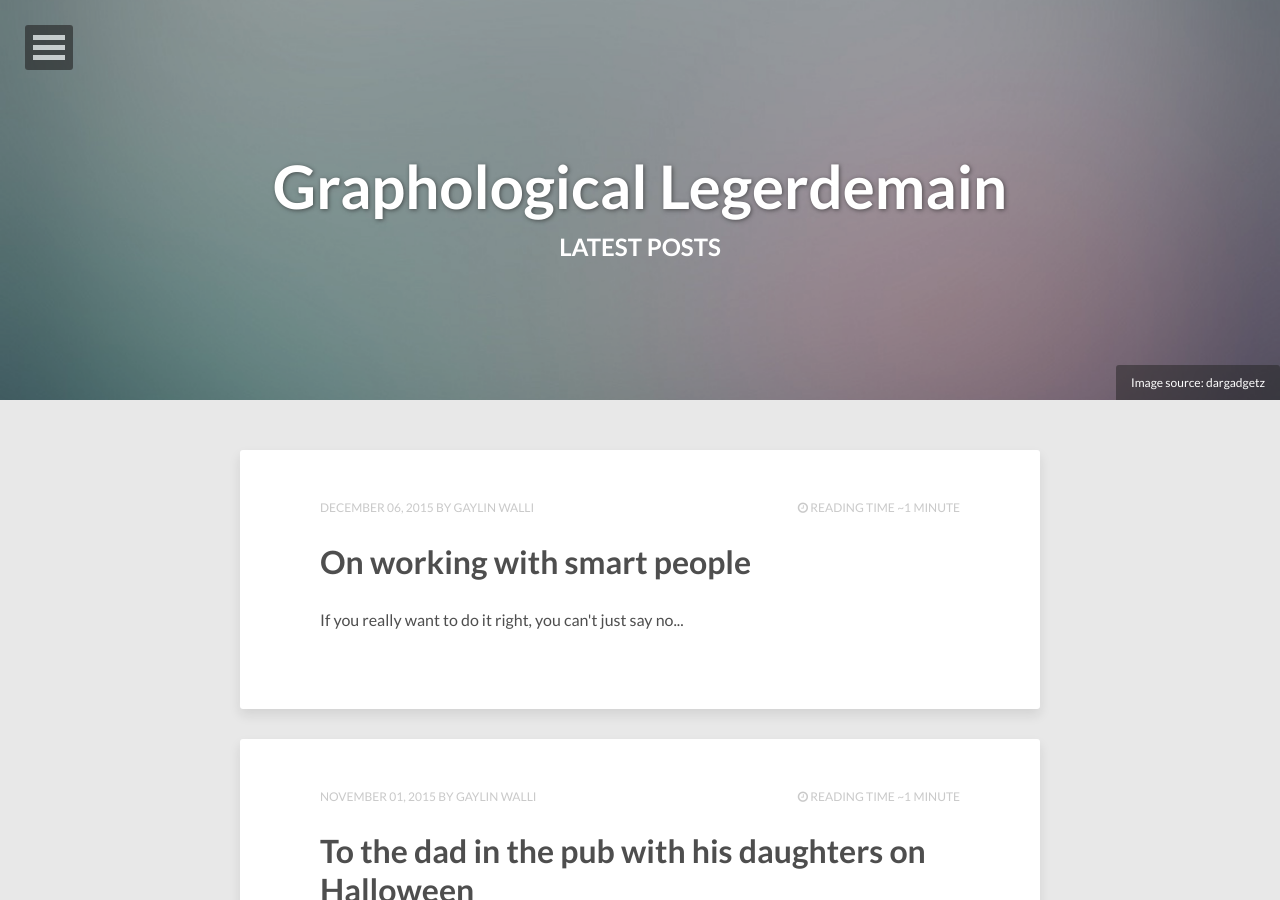
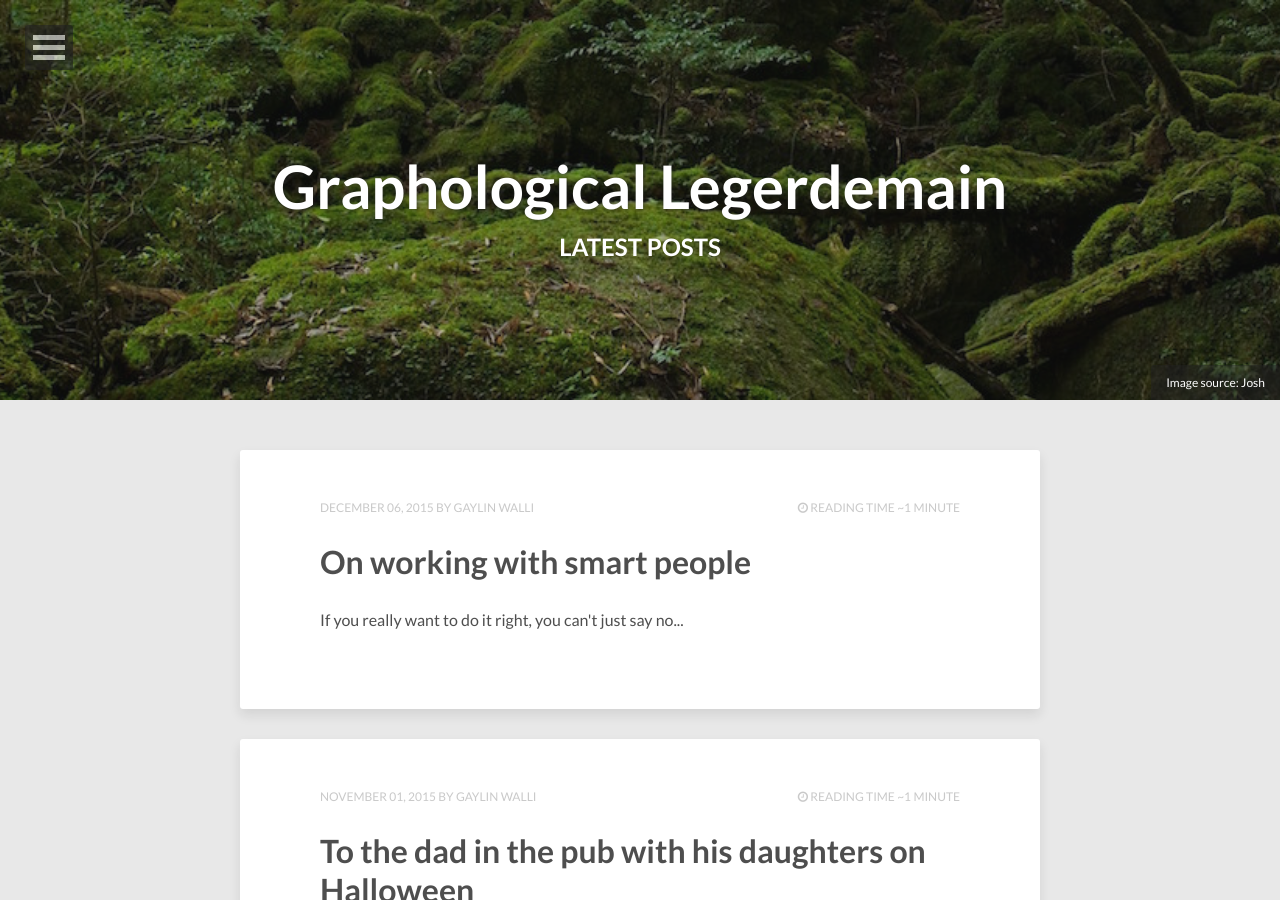
Before and after one commit to gaylin/gaylin.github.io, a Jekyll site: the page built from index.html, in a window 1280 px wide and 900 px high. Built offline with Jekyll 4.4.1, drawn with Linux system fonts in a browser that asks for light colours; nearby versions of some CDN libraries; the list of posts is cut into pages by our own code.

Commit message:
change main page image

```diff
--- a/index.html
+++ b/index.html
@@ -5,9 +5,9 @@ description: "Describe this nonsense."
 tags: [Jekyll, theme, themes, responsive, blog, modern]
 comments: false
 image:
-  feature: abstract-1.jpg
-  credit: dargadgetz
-  creditlink: http://www.dargadgetz.com/ios-7-abstract-wallpaper-pack-for-iphone-5-and-ipod-touch-retina/
+  feature: forest.jpg
+  credit: Josh
+  creditlink: http://wallarthd.com/imagepics/nature-virgin-forest-computer-wallpaper.html
 ---
 
 {% for post in paginator.posts %}
```
Also changed, not shown: images/forest.jpg (added).
